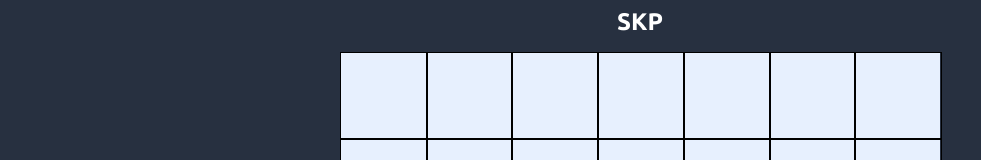
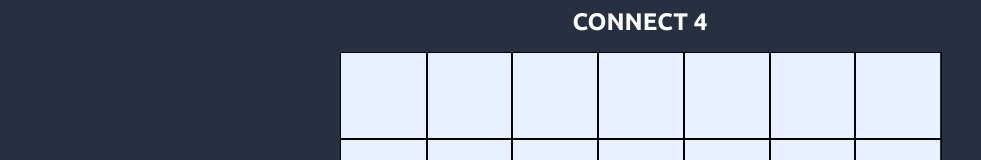
Before and after one commit to Delta17920/Connect-4-game, a plain HTML site: page index.html in a window 1280 px wide. Shown: the top 160 px of the page, without its empty margins (0-981 px from the left). Drawn offline with Linux system fonts and the light colour scheme.

Commit message:
Update index.html

```diff
--- a/index.html
+++ b/index.html
@@ -11,7 +11,7 @@
     />
   </head>
   <body>
-    <h1 id="main-title">SKP</h1>
+    <h1 id="main-title">CONNECT 4</h1>
 
     <div id="board"></div>
 
```
